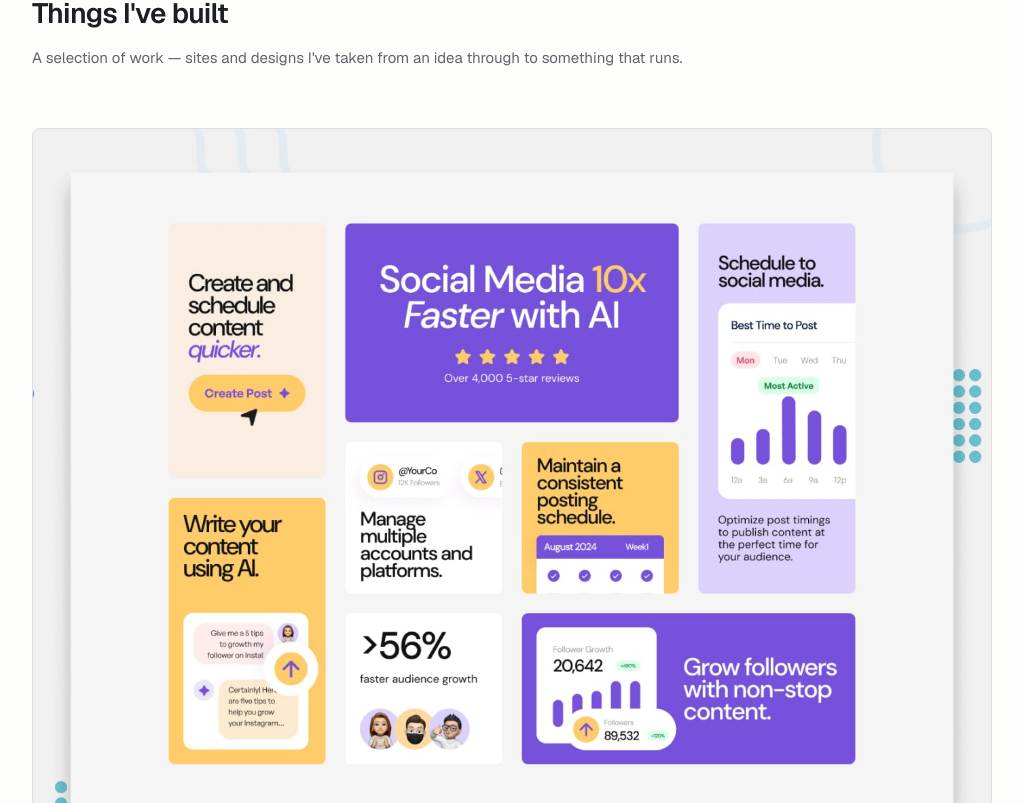
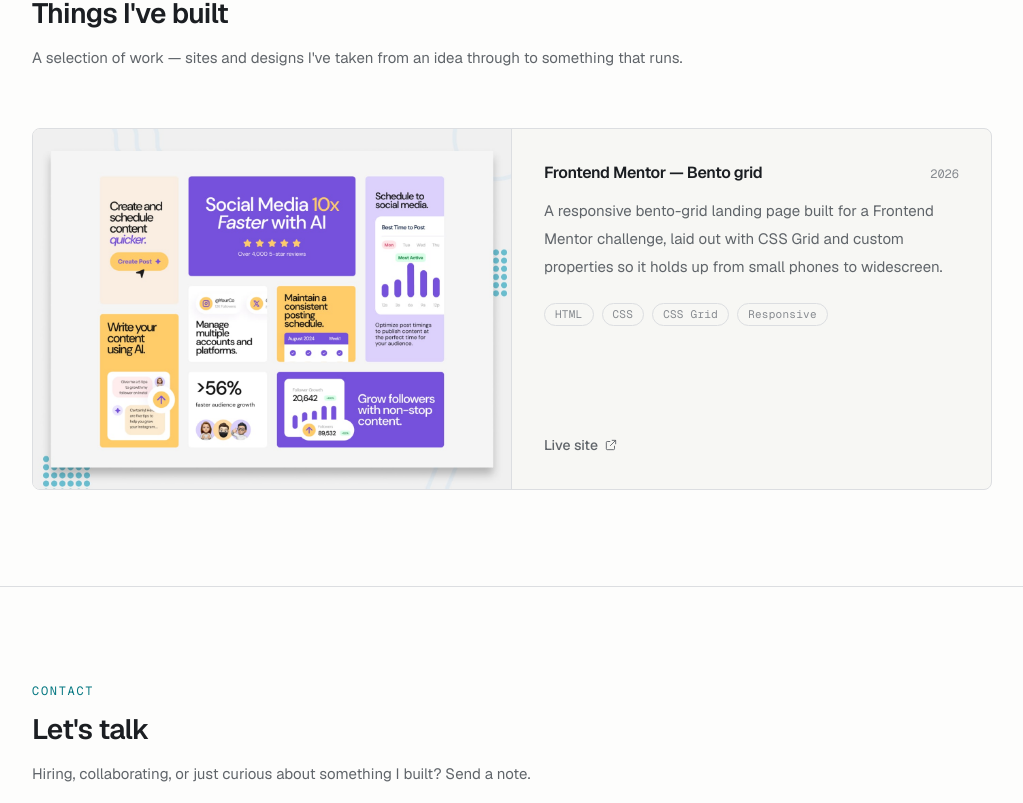
Before and after one commit to carlqtdev/carlportfolio, a Next.js app: page / in a window 1280 px wide. Shown: the part 1357-2160 px from the top of the page, without its empty margins (128-1151 px from the left). Built offline with nearby package versions, Linux system fonts and the light colour scheme; no server answers.

Commit message:
Lay the single project card out side by side
Keeps the preview image at half width instead of scaling it up to the full container.

```diff
--- a/sections/projects.tsx
+++ b/sections/projects.tsx
@@ -20,16 +20,27 @@
   ].filter((link): link is { href: string; label: string } => link !== null);
 
   return (
-    <article className="group flex h-full flex-col overflow-hidden rounded-lg border border-line bg-surface transition-colors hover:border-line-strong hover:bg-elevated">
+    <article
+      className={cn(
+        "group flex h-full flex-col overflow-hidden rounded-lg border border-line bg-surface transition-colors hover:border-line-strong hover:bg-elevated",
+        wide && "sm:flex-row",
+      )}
+    >
       {project.image ? (
-        <div className="relative aspect-[4/3] overflow-hidden border-b border-line bg-elevated">
+        <div
+          className={cn(
+            "relative aspect-[4/3] overflow-hidden border-b border-line bg-elevated",
+            wide &&
+              "sm:w-1/2 sm:shrink-0 sm:border-r sm:border-b-0",
+          )}
+        >
           <Image
             src={project.image}
             alt={`Preview of ${project.title}`}
             fill
             sizes={
               wide
-                ? "(min-width: 1024px) 960px, 100vw"
+                ? "(min-width: 1024px) 480px, 100vw"
                 : "(min-width: 1024px) 464px, (min-width: 640px) 50vw, 100vw"
             }
             className="object-cover object-top transition-transform duration-500 group-hover:scale-[1.02] motion-reduce:transition-none motion-reduce:group-hover:scale-100"
@@ -37,7 +48,12 @@
         </div>
       ) : null}
 
-      <div className="flex flex-1 flex-col p-6">
+      <div
+        className={cn(
+          "flex flex-1 flex-col p-6",
+          wide && "sm:justify-center sm:p-8",
+        )}
+      >
         <div className="flex items-baseline justify-between gap-4">
           <h3 className="text-base font-semibold tracking-tight text-ink">
             {project.title}
```
